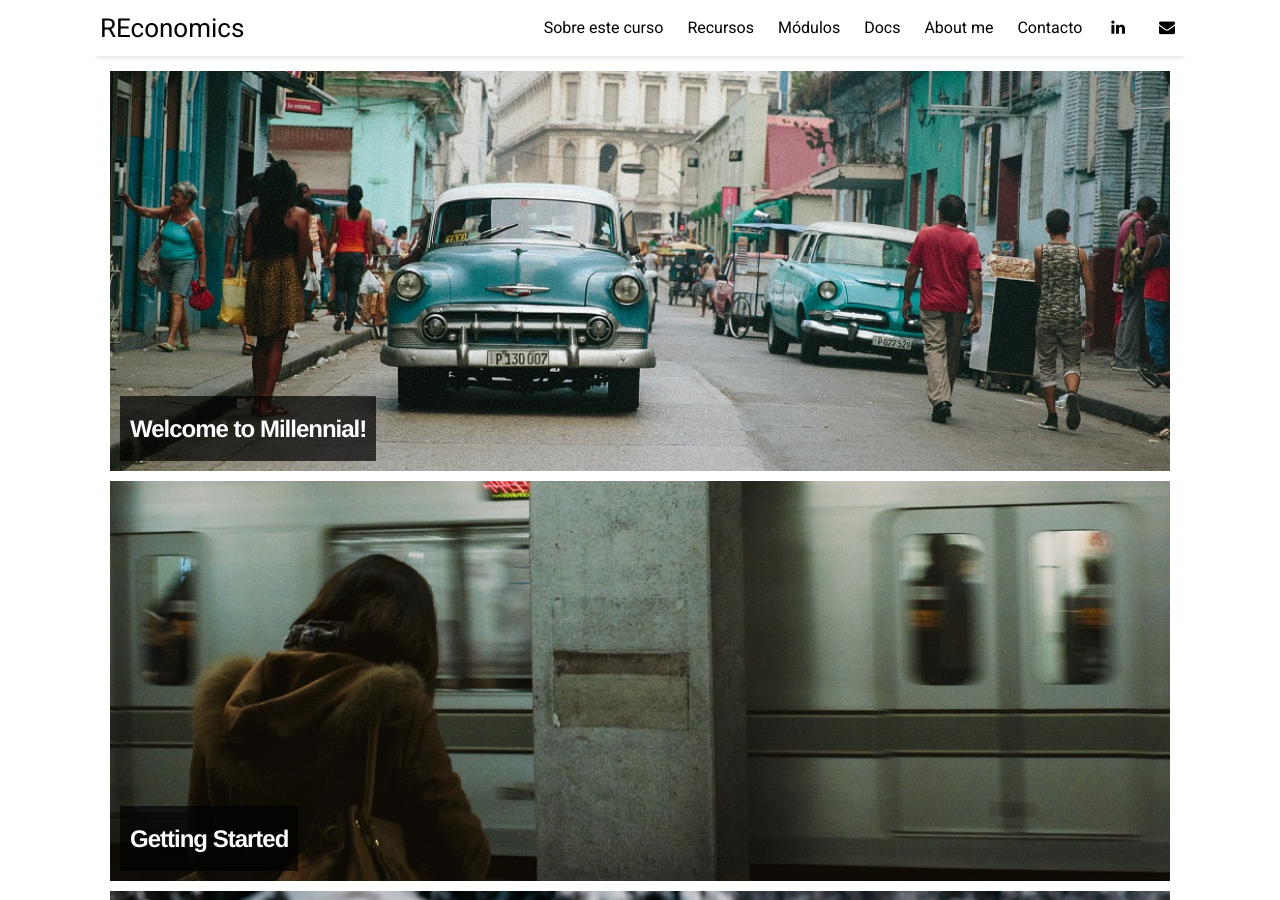
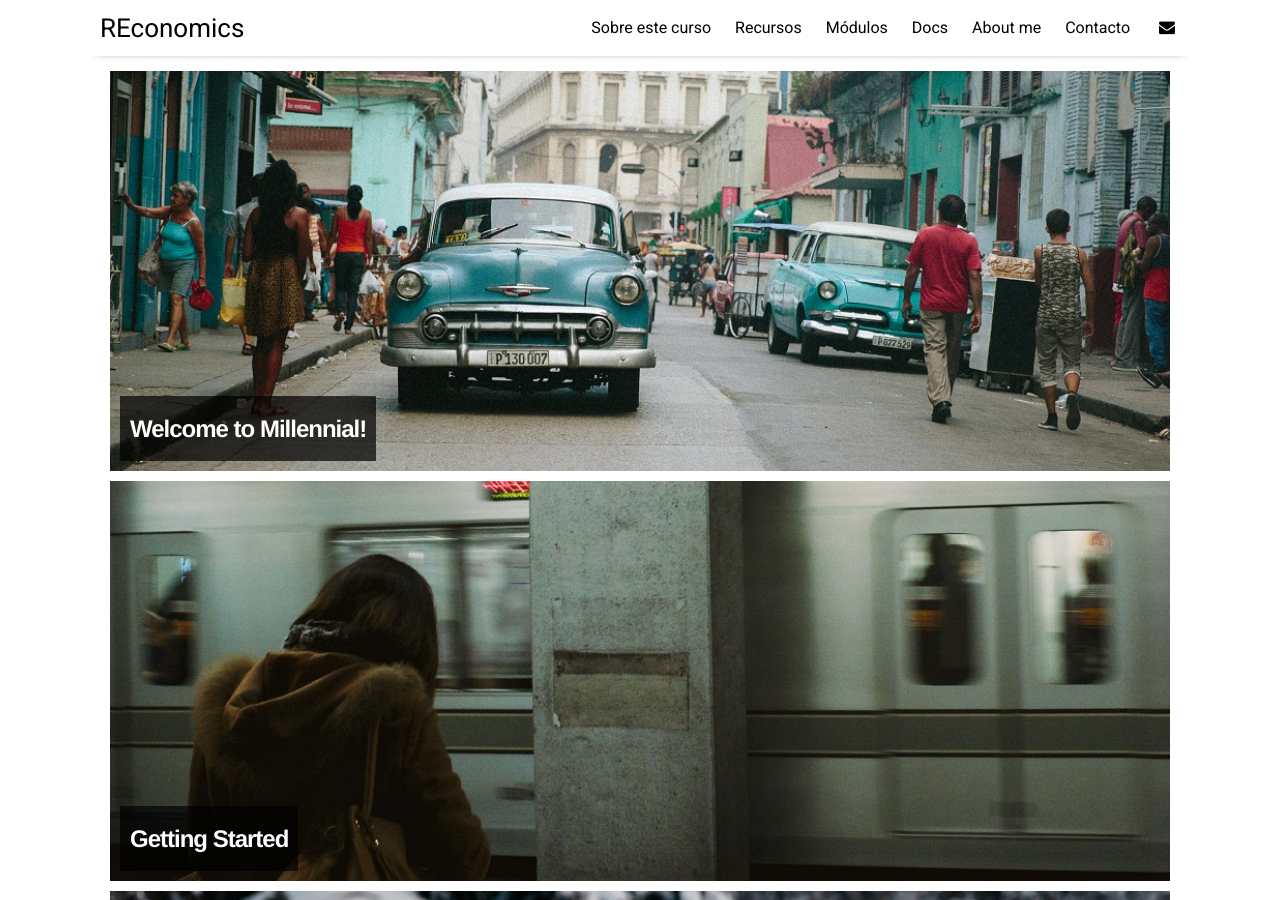
Before and after one commit to JP-Thoma/REconomics, a Jekyll site: the page built from index.html, in a window 1280 px wide and 900 px high. Built offline with Jekyll 4.4.1, drawn with Linux system fonts in a browser that asks for light colours; nearby versions of some CDN libraries; the list of posts is cut into pages by our own code.

Commit message:
Update settings.yml

```diff
--- a/_data/settings.yml
+++ b/_data/settings.yml
@@ -16,7 +16,6 @@ menu:
 
 # Available social icons are powered by Font Awesome, so you can use any icon that they offer
 social:
-- {icon: 'linkedin', link: 'roberto-carcache-flores-05b5711a6'}
 - {icon: 'envelope', link: 'mailto:rcarcacheflores@outlook.com'}
 
 
```
